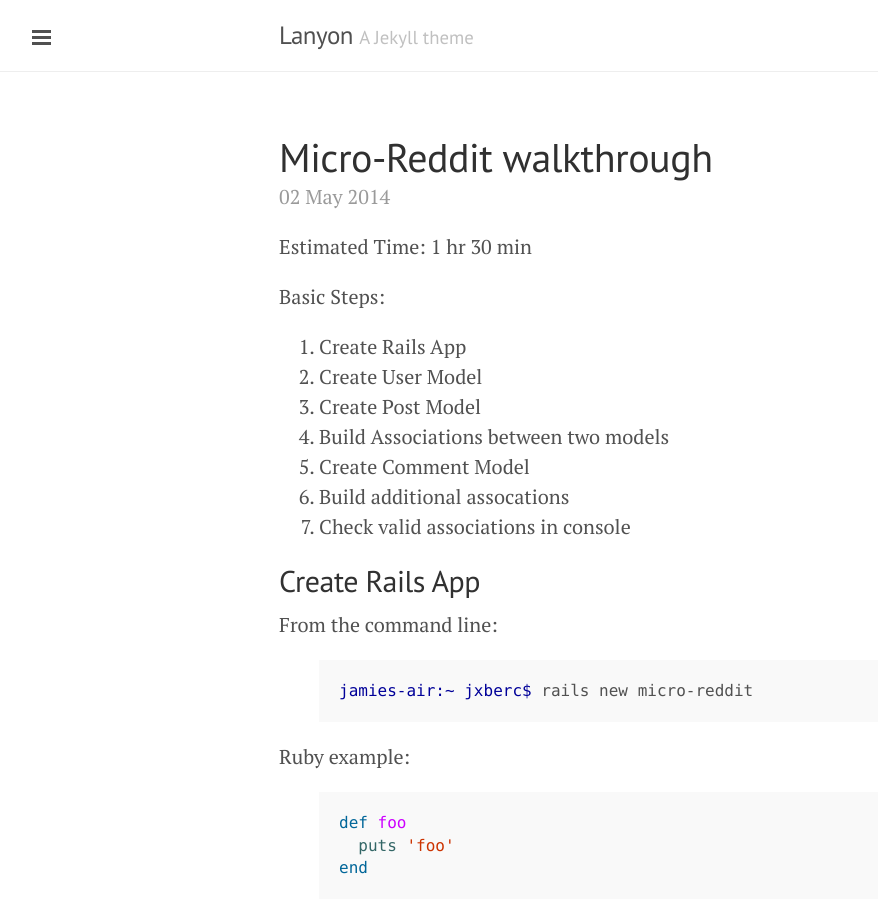
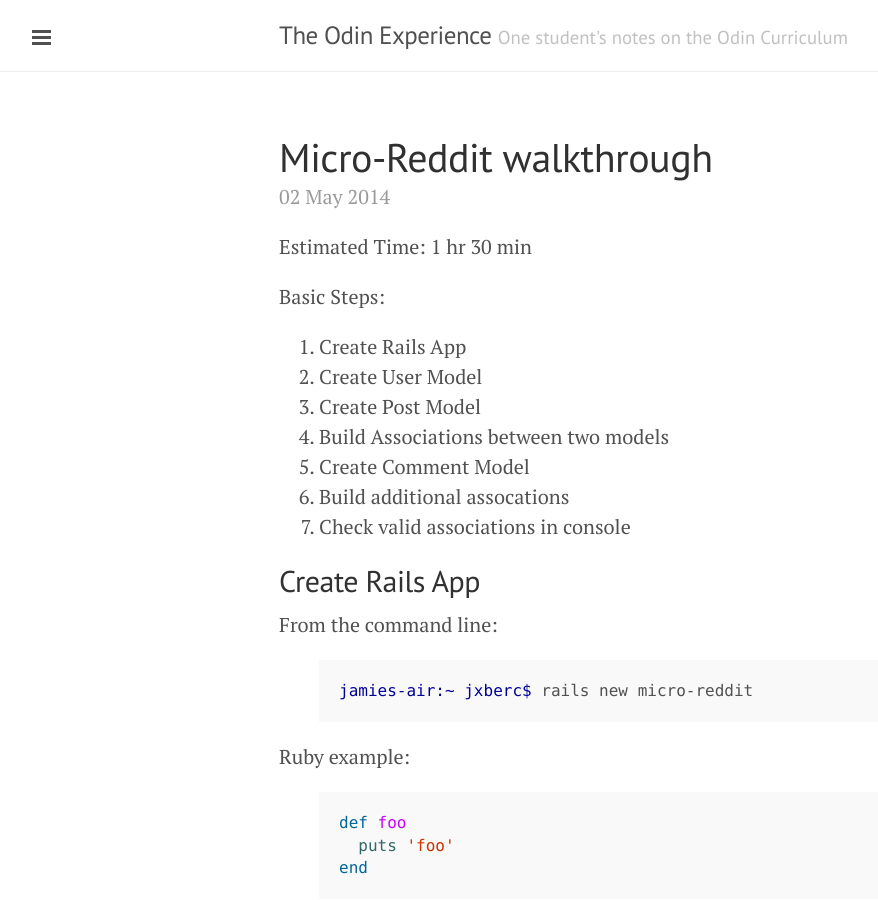
Before and after one commit to Jberczel/jberczel.github.io, a Jekyll site: the page built from index.html, in a window 1280 px wide and 900 px high. Shown: the whole window, without its empty margins (1-879 px from the left). Built offline with Jekyll 4.4.1, drawn with Linux system fonts in a browser that asks for light colours; Markdown is read by kramdown in place of the engine named in the settings; the list of posts is cut into pages by our own code.

Commit message:
Modify sidebar

```diff
--- a/_config.yml
+++ b/_config.yml
@@ -6,14 +6,14 @@
 permalink:        pretty
 
 # Setup
-title:            Lanyon
-tagline:          'A Jekyll theme'
-description:      'A reserved <a href="http://jekyllrb.com" target="_blank">Jekyll</a> theme that places the utmost gravity on content with a hidden drawer. Made by <a href="https://twitter.com/mdo" target="_blank">@mdo</a>.'
-url:              http://lanyon.getpoole.com
+title:            The Odin Experience
+tagline:          "One student's notes on the Odin Curriculum"
+description:      "Thoughts and walkthroughs of the <a href='http://www.theodinproject.com/'>Odin Curriculum</a>."
+url:              http://jberczel.github.com
 
 author:
-  name:           'Mark Otto'
-  url:            https://twitter.com/mdo
+  name:           'Jamie Berczel'
+  url:            https://twitter.com/Jberczel
 
 paginate:         5
 
@@ -21,4 +21,4 @@
 version:          1.0.0
 
 github:
-  repo:           https://github.com/poole/lanyon
+  repo:           https://github.com/Jberczel/jberczel.github.io
--- a/_includes/sidebar.html
+++ b/_includes/sidebar.html
@@ -24,10 +24,6 @@
         {% endif %}
       {% endif %}
     {% endfor %}
-
-    <a class="sidebar-nav-item" href="{{ site.github.repo }}/archive/v{{ site.version }}.zip">Download</a>
-    <a class="sidebar-nav-item" href="{{ site.github.repo }}">GitHub project</a>
-    <span class="sidebar-nav-item">Currently v{{ site.version }}</span>
   </nav>
 
   <div class="sidebar-item">
```
Also changed, not shown: 9 other files.
